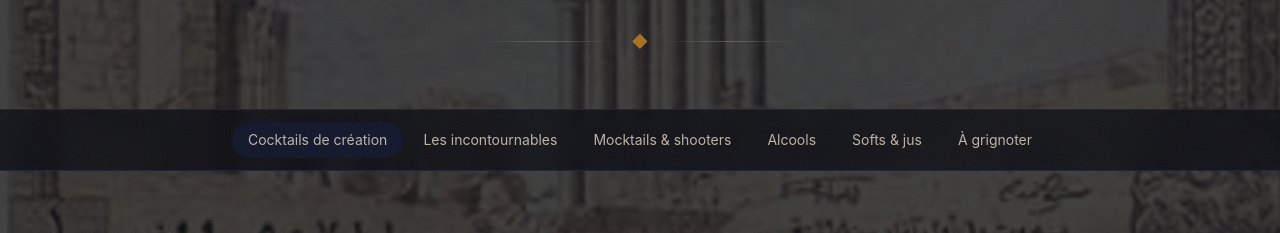
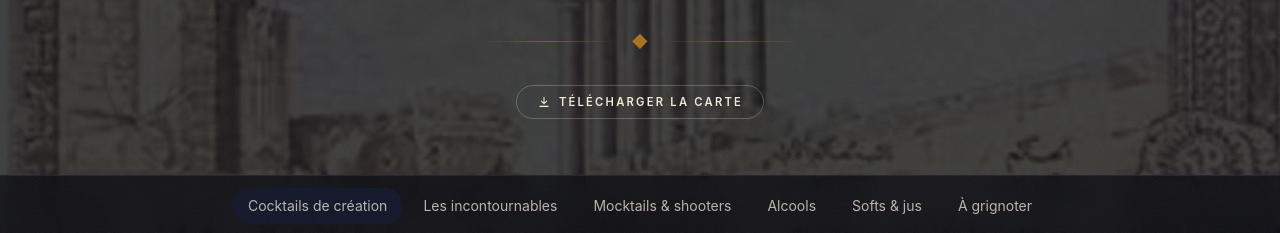
Before and after one commit to cmoigiogio/lepicier-site, an Astro site: page /carte in a window 1280 px wide. Shown: the part 324-557 px from the top of the page. Built offline with nearby package versions, Linux system fonts and the light colour scheme; Astro itself is replaced by a stand-in of ours.

Commit message:
feat(carte): bouton « Télécharger la carte » centré en haut, retrait du doublon en bas
Co-authored-by: OpenBot <335604065+openbotgit[bot]@users.noreply.github.com>

```diff
--- a/src/pages/carte.astro
+++ b/src/pages/carte.astro
@@ -21,6 +21,15 @@ const pad = (n: number) => String(n + 1).padStart(2, "0");
     <h1 class="mt-5 font-display text-6xl font-medium sm:text-8xl">La carte</h1>
     <p class="mx-auto mt-5 max-w-xl text-sand">Découvrez notre menu · <span class="italic">Discover our menu</span></p>
     <div class="rule mx-auto mt-8 max-w-xs" aria-hidden="true">◆</div>
+    <a
+      href="/menu-lepicier.pdf"
+      download="carte-lepicier.pdf"
+      type="application/pdf"
+      class="btn-ghost mt-8 px-5 py-2 text-[0.7rem] whitespace-nowrap tracking-[0.2em] uppercase"
+    >
+      <svg aria-hidden="true" viewBox="0 0 24 24" class="h-3.5 w-3.5 shrink-0" fill="none" stroke="currentColor" stroke-width="1.8" stroke-linecap="round" stroke-linejoin="round"><path d="M12 4v11m0 0-4.5-4.5M12 15l4.5-4.5M5 19.5h14" /></svg>
+      Télécharger la carte
+    </a>
   </header>
 
   <!-- Section nav -->
@@ -126,8 +135,7 @@ const pad = (n: number) => String(n + 1).padStart(2, "0");
     ))}
 
     <footer class="mt-20 border-t border-line pt-8 text-center">
-      <a href="/menu-lepicier.pdf" class="btn-ghost" download>Télécharger la carte en PDF</a>
-      <p class="mt-6 text-xs text-mute">
+      <p class="text-xs text-mute">
         Prix en € TTC · <span class="text-amber">*</span> Allergène — renseignez-vous auprès de l’équipe · L’abus d’alcool est dangereux pour la santé.
       </p>
     </footer>
```
